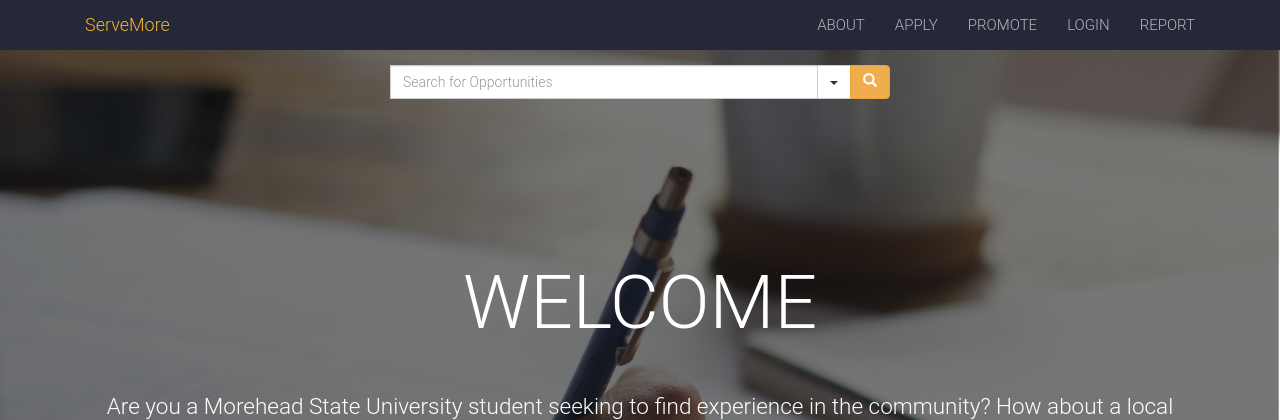
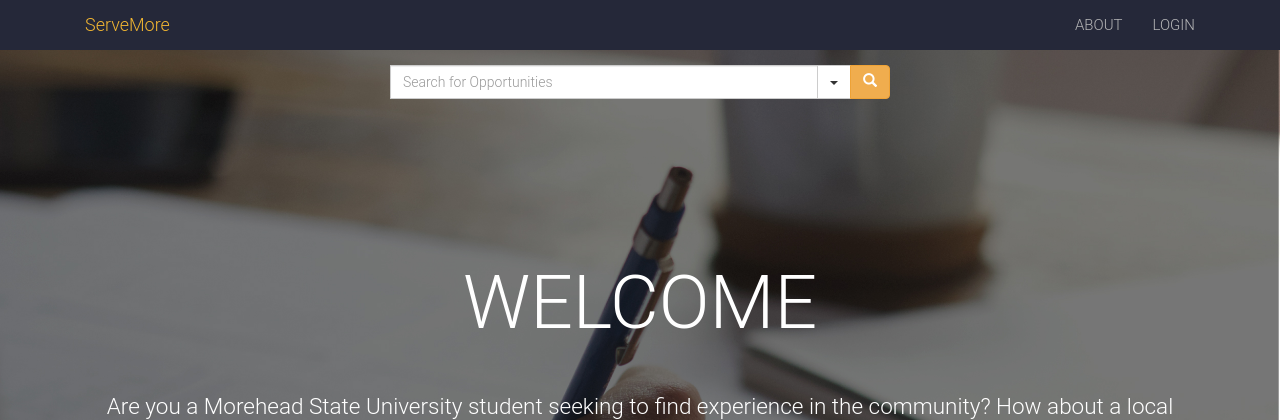
Before and after one commit to NoahWessel/serveMore, a PHP site: page / in a window 1280 px wide. Shown: the top 420 px of the page. Run offline with PHP 8.4, Linux system fonts and the light colour scheme; some libraries are stand-ins or nearby versions.

Commit message:
updated navbar

```diff
--- a/apply.html
+++ b/apply.html
@@ -25,7 +25,7 @@
 	<div class="navbar-center navbar-custom">
 		<div class="container">
 			<div class="navbar-header">
-        		<a href="index.html" class="navbar-brand ">ServeMore</a>
+        		<a href="index.php" class="navbar-brand ">ServeMore</a>
 
             	<button type="button" class="navbar-toggle" data-toggle="collapse" data-target=".navbar-collapse">
 				<span class="sr-only">Toggle Navigation</span>
--- a/index.php
+++ b/index.php
@@ -39,20 +39,21 @@ require_once 'tools.php';?>
          	<div class="collapse navbar-collapse ">
                     <ul class="nav navbar-nav navbar-right">
                         <li><a href="about.html">ABOUT</a></li>
-               		<li><a href="apply.html">APPLY</a></li>
-               		<li><a href="promote.html">PROMOTE</a></li>
                         <?php
                             if (isset($_SESSION['userID']))
                             {
+                                echo "<li><a href='apply.html'>APPLY</a></li>";
+                                echo "<li><a href='promote.html'>PROMOTE</a></li>";
                                 $uName = strtoupper($_SESSION['userName']);
                                 echo "<li><a href='profile.php'>$uName</a></li>";
                                 echo "<li><a href='?logout'>LOGOUT</a></li>";
+                                echo "<li><a href='report.html'>REPORT</a></li>";
 
                                 if (isset($_GET['logout'])) logout();
                             }
                             else echo "<li><a href='#' data-toggle='modal' data-target='#login-modal'>LOGIN</a></li>";
                         ?>
-               		<li><a href="report.html">REPORT</a></li>
+
                     </ul>
                 </div>
             </div>
```
